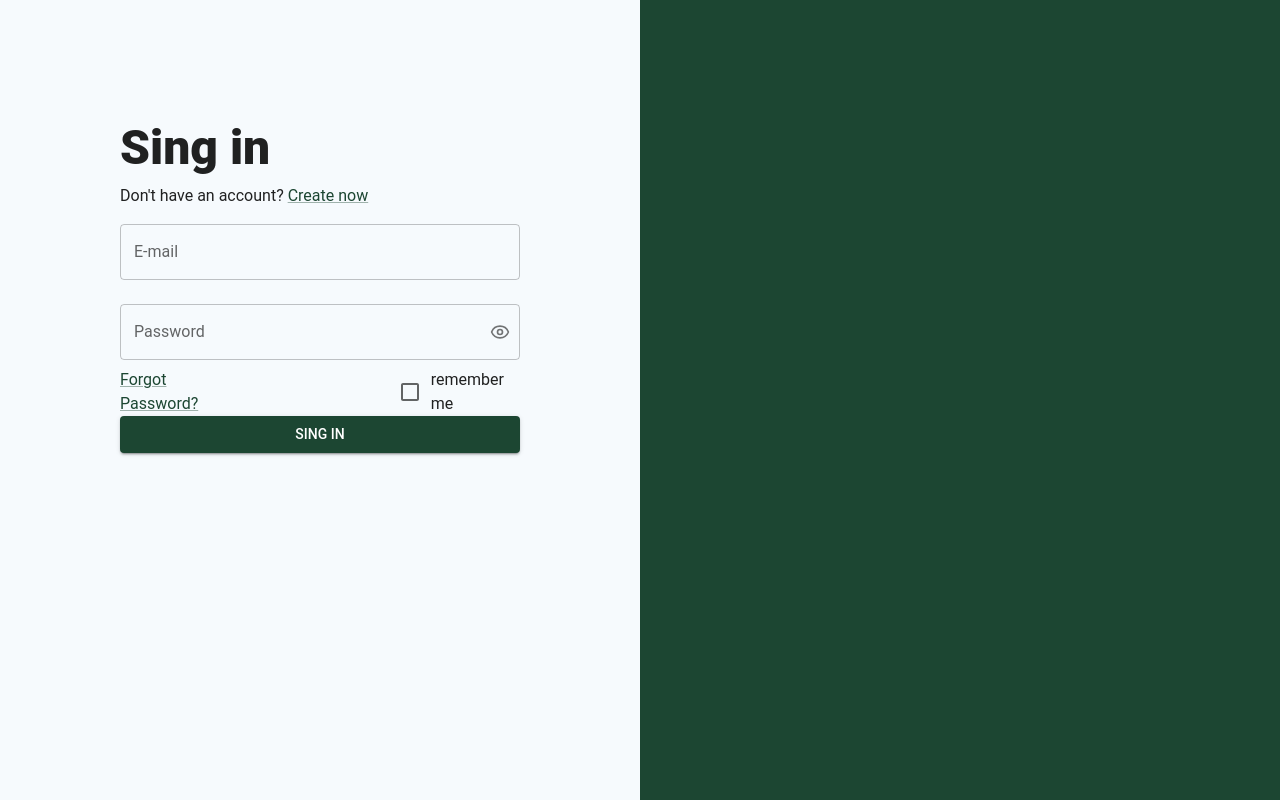
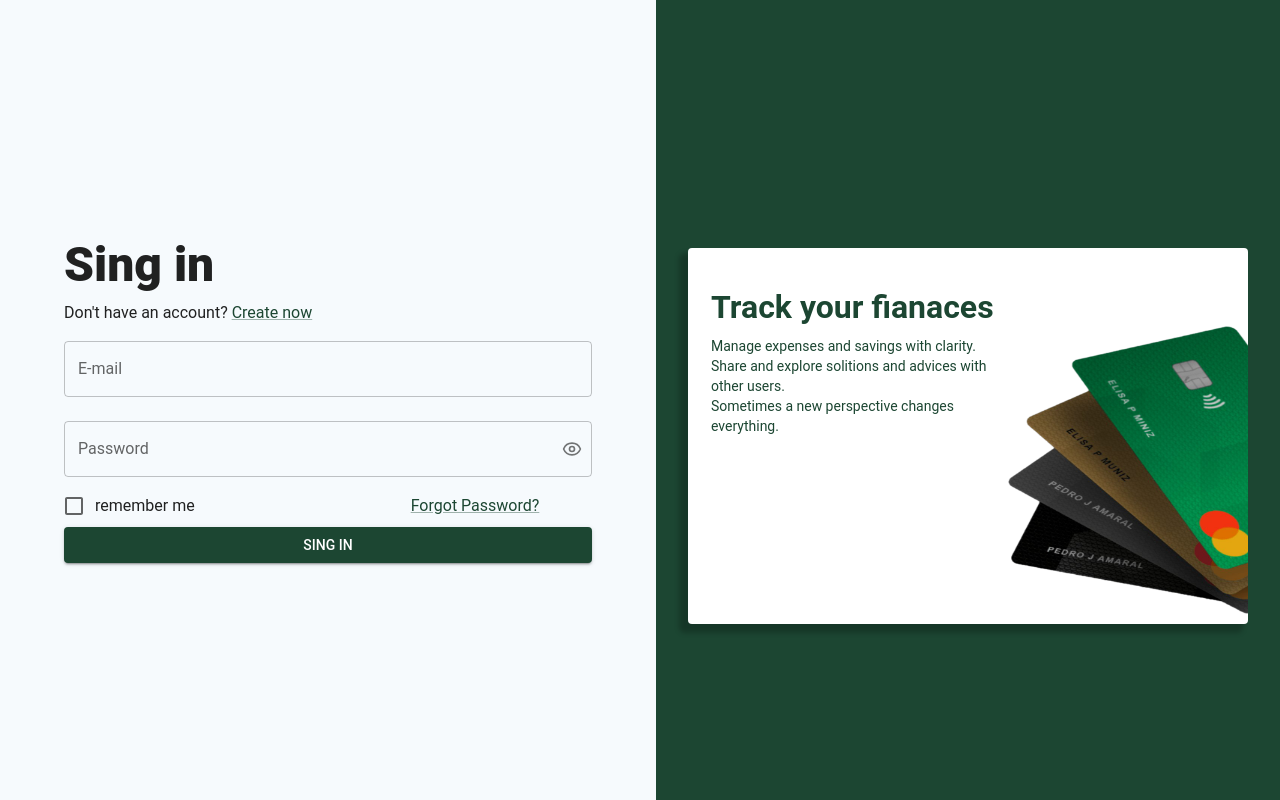
Before and after one commit to RandGusta/personal-finances-manager, a React (Vite) app: page / in a window 1280 px wide. Built offline with nearby package versions, Linux system fonts and the light colour scheme.

Commit message:
feat: add responsive authentication layout and showcase card

```diff
--- a/package.json
+++ b/package.json
@@ -18,13 +18,15 @@
     "primereact": "^10.9.7",
     "react": "^19.2.5",
     "react-dom": "^19.2.5",
-    "react-router-dom": "^7.14.2"
+    "react-router-dom": "^7.14.2",
+    "zxcvbn": "^4.4.2"
   },
   "devDependencies": {
     "@eslint/js": "^10.0.1",
     "@types/node": "^24.12.2",
     "@types/react": "^19.2.14",
     "@types/react-dom": "^19.2.3",
+    "@types/zxcvbn": "^4.4.5",
     "@vitejs/plugin-react": "^6.0.1",
     "eslint": "^10.2.1",
     "eslint-plugin-react-hooks": "^7.1.1",
--- a/src/layouts/AutenticationLayout.tsx
+++ b/src/layouts/AutenticationLayout.tsx
@@ -3,13 +3,15 @@ import { Box } from '@mui/material';
 export function AutenticationLayout({ right, left}: { right: React.ReactNode, left: React.ReactNode }) {
   return (
     <Box sx={{display:"flex", height:"100vh"}}>
-        <Box sx={{flex:"1", justifyContent:"center", alignItems:"center"}}>
-            <Box sx={{width:"100%",maxWidth:"700px", p:"120px"}}>
+        <Box sx={{display:"flex", flex:"1", justifyContent:"center", alignItems:"center", m:{xs:2}}}>
+            <Box>
             {right}
             </Box>
         </Box >
-        <Box sx={{flex:"1", bgcolor:"#1C4632"}}>
+        <Box sx={{flex:"1", justifyContent:"center", alignItems:"center", bgcolor:"#1C4632", display:{xs:'none', lg:'flex'}}}>
+            <Box>
             {left}
+            </Box>
         </Box>
     </Box>
   );
--- a/src/pages/Login.tsx
+++ b/src/pages/Login.tsx
@@ -1,14 +1,19 @@
 import {BaseButton} from "../components/Button"
 import {BaseInputField} from "../components/Input"
 import {BaseCheckBox} from "../components/Checkbox"
-import { Typography, Link } from "@mui/material";
+import { Typography, Link, LinearProgress,  Box, Card } from "@mui/material";
 import { AutenticationLayout } from "../layouts/AutenticationLayout";
-import { Box } from '@mui/material';
+import cardImage from '../assets/images/cover-cards.png'
+// import zxcvbn from 'zxcvbn';
+// import { useState } from "react";
 
 
 
 
 export function Login(){
+    // const [password, setPassword] = useState('');
+    // const passwordStrength = zxcvbn(password)
+
     return(
     <AutenticationLayout
         right = {
@@ -31,14 +36,24 @@ export function Login(){
         label="Password"
         placeholder="@$76exemple"
         type="password"
+        // onChange={(e) => setPassword(e.target.value)}
     />
-    <Box sx={{display:"flex", alignItems:"center", gap: "182px"}}>
+    {/* <LinearProgress
+        variant="determinate"
+        value={(passwordStrength.score != 4 ? passwordStrength.score : passwordStrength.score +1) * 20}
+    />
+    <Typography>
+        Password strength: {passwordStrength.score}/4
+    </Typography> */}
+
+    <Box sx={{display:"flex", alignItems:"center", gap:{xs:8, sm:25, md:25, lg:25}}}>
+        <BaseCheckBox label="remember me"/>
     <Typography>
         <Link href="">
             Forgot Password?
         </Link>
     </Typography>
-    <BaseCheckBox label="remember me"/>
+
     </Box>
     <BaseButton fullWidth variant="contained" loading={false} onClick={() => console.log("teste")}>
         Sing in
@@ -46,7 +61,23 @@ export function Login(){
     </>
     }
     left = {
-        <></>
+        <>
+        <Box sx={{width:'100%', maxWidth: "35rem", minHeight:"19rem", maxHeight: '19rem'}}>
+            <Card sx={{borderRadius:"80", boxShadow:'-7px 7px 5px 2px #00000038', overflow:'hidden'}}>
+                <Typography color="primary" variant="h2" sx={{ padding: '40px 23px 10px 23px' }}>
+                    Track your fianaces
+                </Typography>
+                <Box sx={{display:'flex', gap:"px"}}>
+                <Typography color="primary" variant="body2" sx={{padding: '0 0px 0px 23px', minWidth:"20rem"}}>
+                    Manage expenses and savings with clarity.
+                    Share and explore solitions and advices with other users. <br/>
+                    Sometimes a new perspective changes everything.
+                </Typography>
+                <Box component="img" src={cardImage} sx={{minWidth:'23rem', maxHeight:'18rem', transform:'translate(0px, -10px)'}}/>
+               </Box>
+            </Card>
+        </Box>
+        </>
     }
     />
     );
--- a/src/theme/typography.ts
+++ b/src/theme/typography.ts
@@ -4,5 +4,13 @@ export const typography = {
         fontSize: '3rem',
         fontWeight: 800,
     },
-
+    h2:{
+        fontSize: '2rem',
+        fontWeight: 600,
+        padding: '23px 23px 10px 23px'
+    },
+    body2:{
+        padding: '0 23px 23px 23px' ,
+        maxWidth: '20rem'
+    },
 }
```
Also changed, not shown: src/assets/images/cover-cards.png (added), 1 other file (tests, documents, lock files or other folders).
